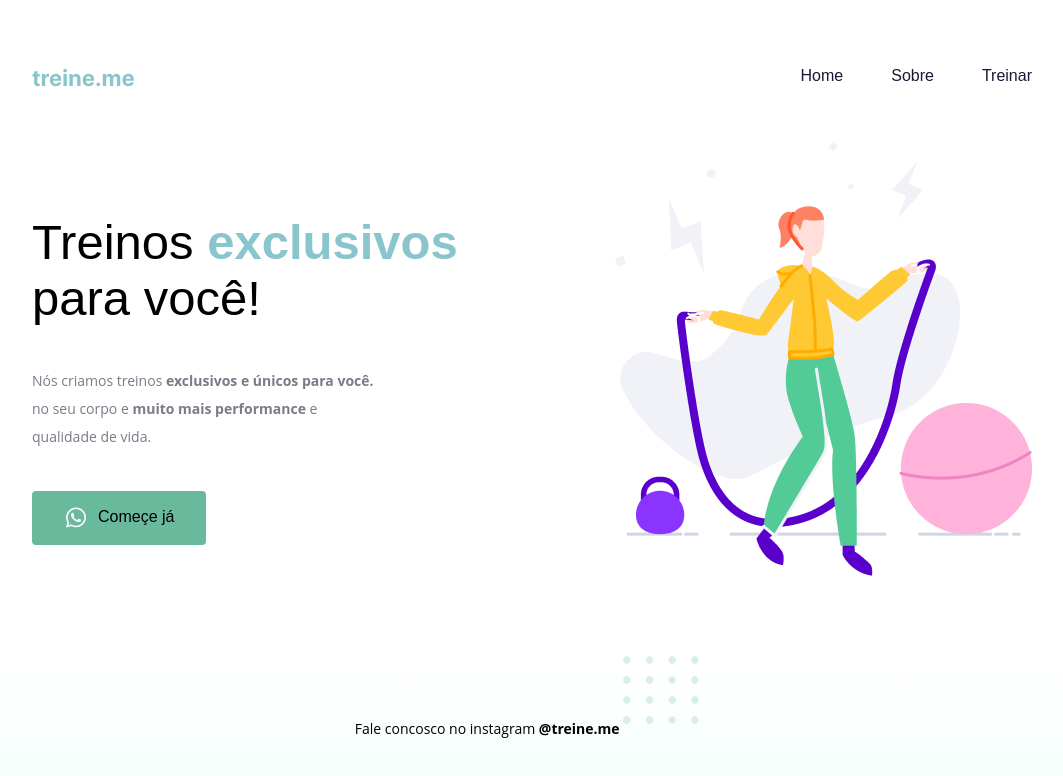
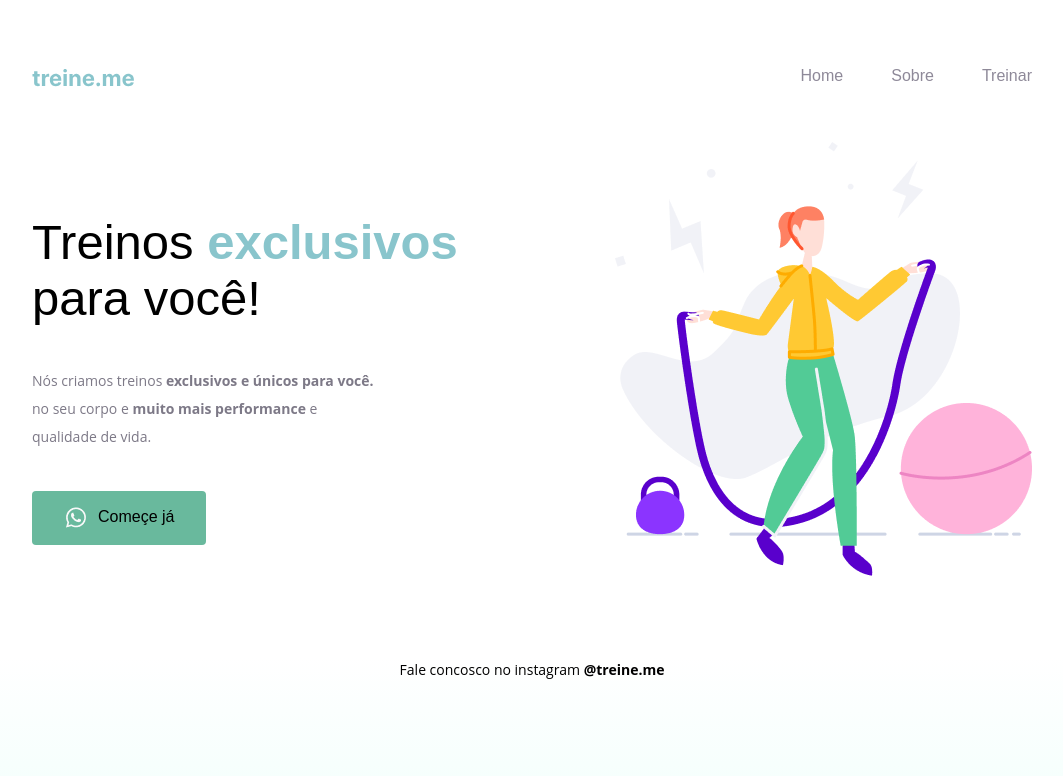
Before and after one commit to GabrielRdev/Stage02-Projeto-02, a plain HTML site: page index.html in a window 1280 px wide. Shown: the whole page, without its empty margins (108-1171 px from the left). Drawn offline with Linux system fonts and the light colour scheme.

Commit message:
retirando-balls

```diff
--- a/index.html
+++ b/index.html
@@ -46,11 +46,6 @@
         Fale concosco no instagram
         <a href="https://instagram.com.br" target="_blank"></a>
         <strong>@treine.me</strong>
-
-        <img
-          src="./images/balls.svg"
-          alt="bolinhas decorativas verdes no canto inferior direito"
-        />
       </footer>
     </div>
   </body>
--- a/styles.css
+++ b/styles.css
@@ -35,10 +35,12 @@ ul {
 ul li a {
   color: #1f1534;
   text-decoration: none;
+  opacity: 0.5;
 }
 
 ul li a:hover {
   font-weight: bold;
+  opacity: 1;
 }
 
 h1,
```
